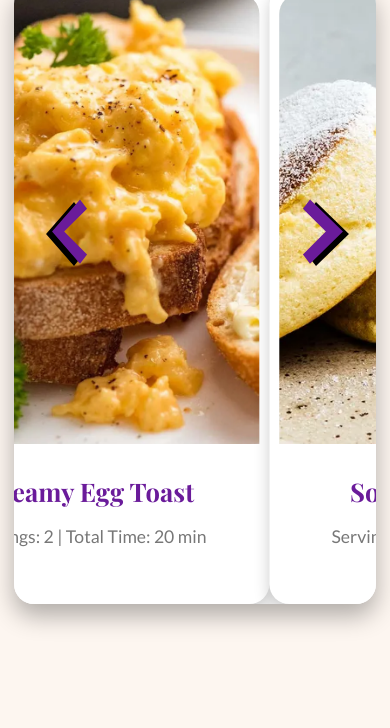
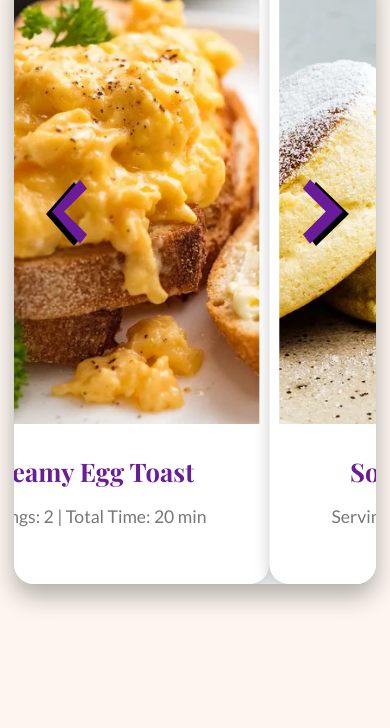
Before and after one commit to vahrina/vahrina.github.io, a plain HTML site: page index.html in a window 390 px wide. Shown: the part 116-844 px from the top of the page. Drawn offline with nearby package versions, Linux system fonts and the light colour scheme.

Commit message:
Update styles.css
Test visuals for phone

```diff
--- a/styles.css
+++ b/styles.css
@@ -1,5 +1,4 @@
 /* General styles */
-
 @import url('https://fonts.googleapis.com/css2?family=Lato:wght@400;700&family=Playfair+Display:wght@400;700&display=swap');
 
 body {
@@ -10,7 +9,7 @@ body {
   color: #333;
   display: flex;
   justify-content: center;
-  align-items: flex-start;
+  align-items: center;  /* Center vertically */
   height: 100vh;
   overflow: hidden;
 }
@@ -19,7 +18,7 @@ body {
   max-width: 1200px;
   margin: auto;
   position: relative;
-
+  padding: 20px; /* Add padding for small screens */
 }
 
 header h1 {
@@ -119,7 +118,6 @@ header h1 {
 }
 
 /* Navigation arrows */
-
 .nav {
   position: absolute;
   top: 50%;
@@ -191,8 +189,11 @@ header h1 {
 }
 
 /* Phone view */
+@media (max-width: 600px) {
+  body {
+    align-items: center; /* Center vertically */
+  }
 
-@media (max-width: 600px) {
   .container {
     padding: 20px;
   }
@@ -241,6 +242,7 @@ header h1 {
   .recipe-image {
     height: 450px;
   }
+
   .left-arrow-wrapper,
   .right-arrow-wrapper {
     transform: translateY(-190px);
@@ -254,6 +256,6 @@ header h1 {
   }
 
   .container {
-        transform: translateY(-60px);
+    transform: translateY(-80px);
   }
 }
```
Lines whose indentation alone changed are shown as unchanged.
